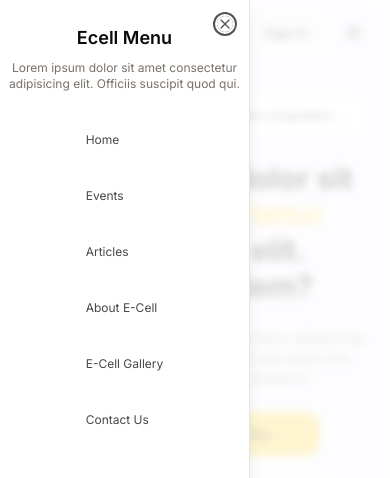
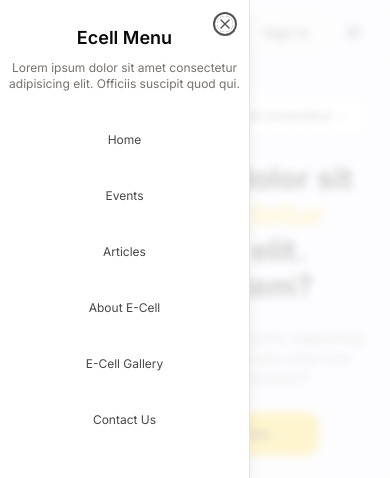
Before and after one commit to hi-Kartik2004/Ecell-web-app, a Next.js app: page / in a window 390 px wide. Both pictures are taken after a click on the button 42 px from the left and 33 px from the top of the page. Shown: the top 478 px of the page. Built offline with nearby package versions, Linux system fonts and the light colour scheme; no server answers.

Commit message:
mobile nav menu center

```diff
--- a/components/MobileMenu.jsx
+++ b/components/MobileMenu.jsx
@@ -29,7 +29,7 @@
           </SheetDescription>
         </SheetHeader>
 
-        <div className="flex flex-col gap-4 items-center my-10 ">
+        <div className="flex flex-col gap-4 items-center my-10 text-center">
           <NavMenu />
         </div>
 
```
